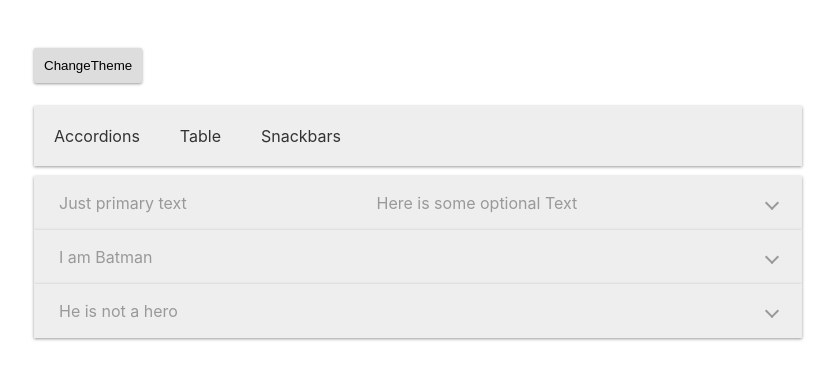
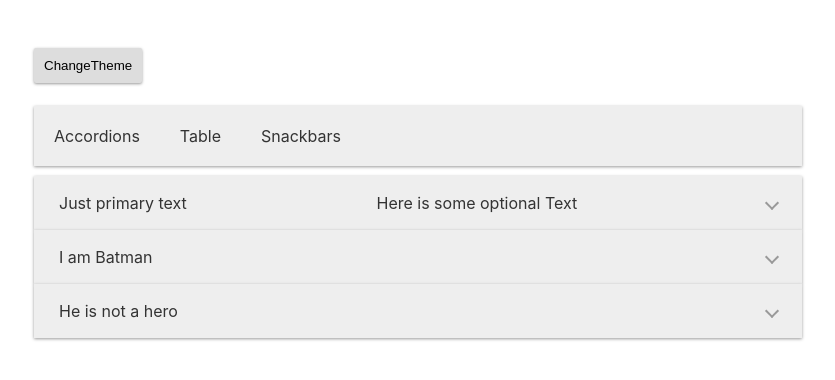
Before and after one commit to ssilverberry/ReactTabs, a React (Create React App) app: page / in a window 1280 px wide. Shown: the top 380 px of the page, without its empty margins (222-1057 px from the left). Built offline with nearby package versions, Linux system fonts and the light colour scheme.

Commit message:
changed table styles

```diff
--- a/src/components/accordion/content/AccordionContent.js
+++ b/src/components/accordion/content/AccordionContent.js
@@ -10,7 +10,7 @@ const AccordionContent = ({ text, isActive, context }) => (
   <Fragment>
     {isActive && (
       <AcrdContent background={context.theme.background} color={context.theme.color}>
-        <AcrdText>{text}</AcrdText>
+        <AcrdText color={context.theme.color}>{text}</AcrdText>
         <AcrdText>
           {
             'Lorem ipsum dolor sit amet consectetur adipisicing elit. Reprehenderit eos maiores, fugiat suscipit ab id quia unde maxime ad.'
--- a/src/containers/App.js
+++ b/src/containers/App.js
@@ -14,7 +14,7 @@ import { acrdnsData } from 'constants/accordions'
 // table constants
 import { titles, content } from 'constants/tables'
 // styles
-import { TabNav, Wrapper } from 'styles/tabs'
+import { Wrapper } from 'styles/tabs'
 // hoc(s)
 import withAccordion from 'hoc/withAccordion'
 // theme provider
@@ -32,7 +32,6 @@ const App = ({ handleActiveAcc, activeAcc }) => {
       <ThemeProvider>
         <Fragment>
           <TabHead handleActive={changeActive} active={activeTab} tabData={defaultTabData} />
-
           {tabsMap.FIRST === activeTab && (
             <AcrdContainer>
               <AccordionHeader accordionData={acrdnsData} handleActive={handleActiveAcc} active={activeAcc} />
--- a/src/styles/accordions/index.js
+++ b/src/styles/accordions/index.js
@@ -23,7 +23,7 @@ const AcrdHeader = styled.div`
 `
 
 const AcrdText = styled.div`
-  color: ${({ isPrimary }) => (isPrimary ? '#999' : '#999')};
+  color: ${({ color }) => color};
 `
 
 const AcrdArrow = styled.div`
--- a/src/styles/tables/index.js
+++ b/src/styles/tables/index.js
@@ -3,9 +3,9 @@ import styled from 'styled-components'
 
 const Container = styled.div`
   display: grid;
-  grid-template-columns: repeat(${({ tableTitle }) => tableTitle.length}, 1fr);
+  grid-template-columns: repeat(auto-fill, minmax(150px, 1fr));
   grid-template-rows: repeat(${({ tableContent }) => tableContent.length + 1}, minmax(50px, 1fr));
-  width: 100%;
+  min-width: 700px;
   margin: 0 auto;
   box-shadow: 0px 1px 3px 0px #999;
   background-color: ${({ background }) => background};
--- a/src/styles/tabs/index.js
+++ b/src/styles/tabs/index.js
@@ -10,7 +10,6 @@ const Title = styled.div`
   transition: all 0.5s
   padding-top: 20px
   padding-bottom: 20px
-  background-color: ${({ background }) => background /*? '#ccc' : '#eaeaea'*/}
   color: ${({ color }) => color}
   &:hover {
     background-color: ${({ primary }) => (primary ? '#aaa' : '#aaa')}
@@ -42,7 +41,8 @@ const TabNav = styled.div`
 
 const Wrapper = styled.div`
   position: relative;
-  width: 60%
+  min-width: 320px;
+  max-width: 60%;
   margin: 0 auto
   padding: 25px 0px
 `
```
